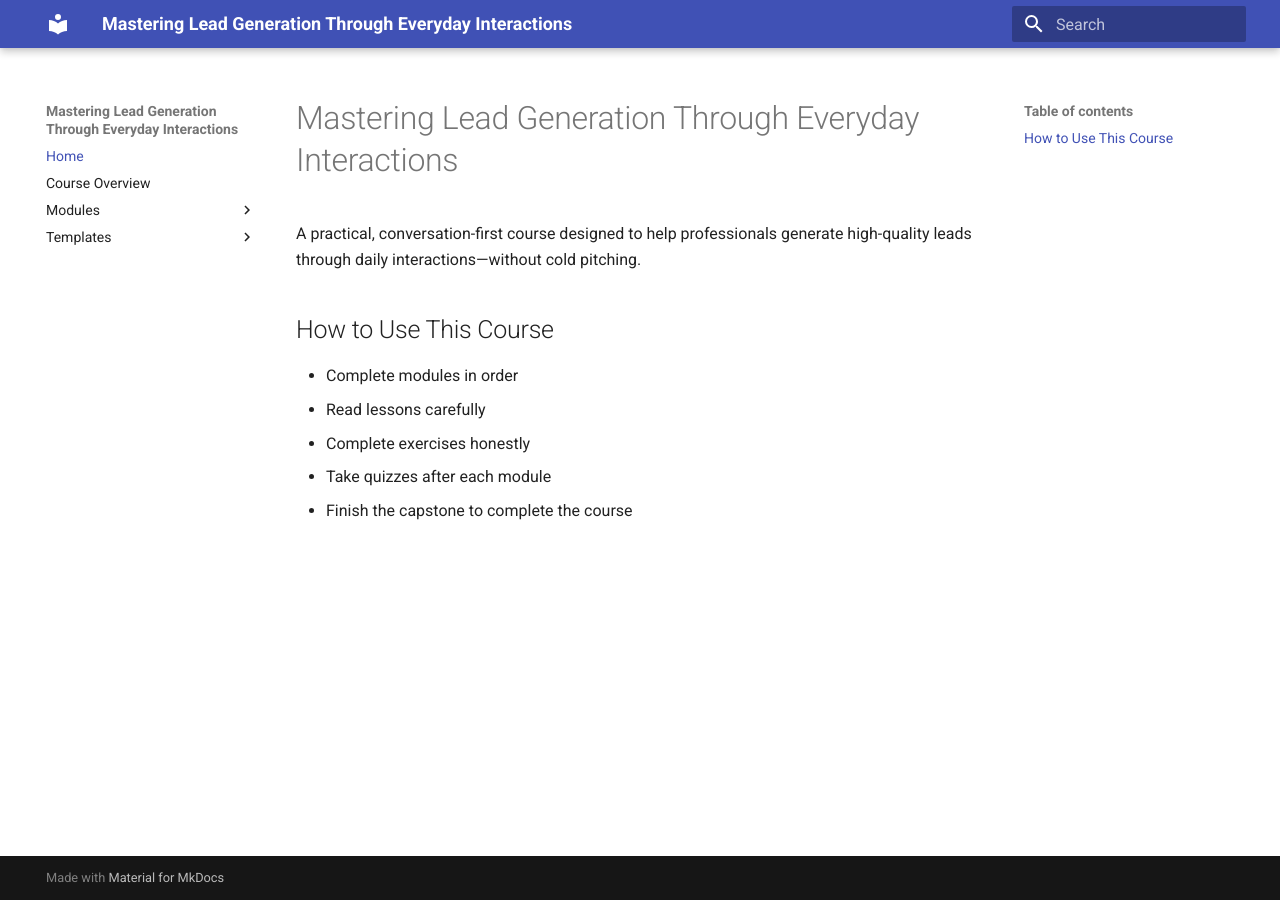
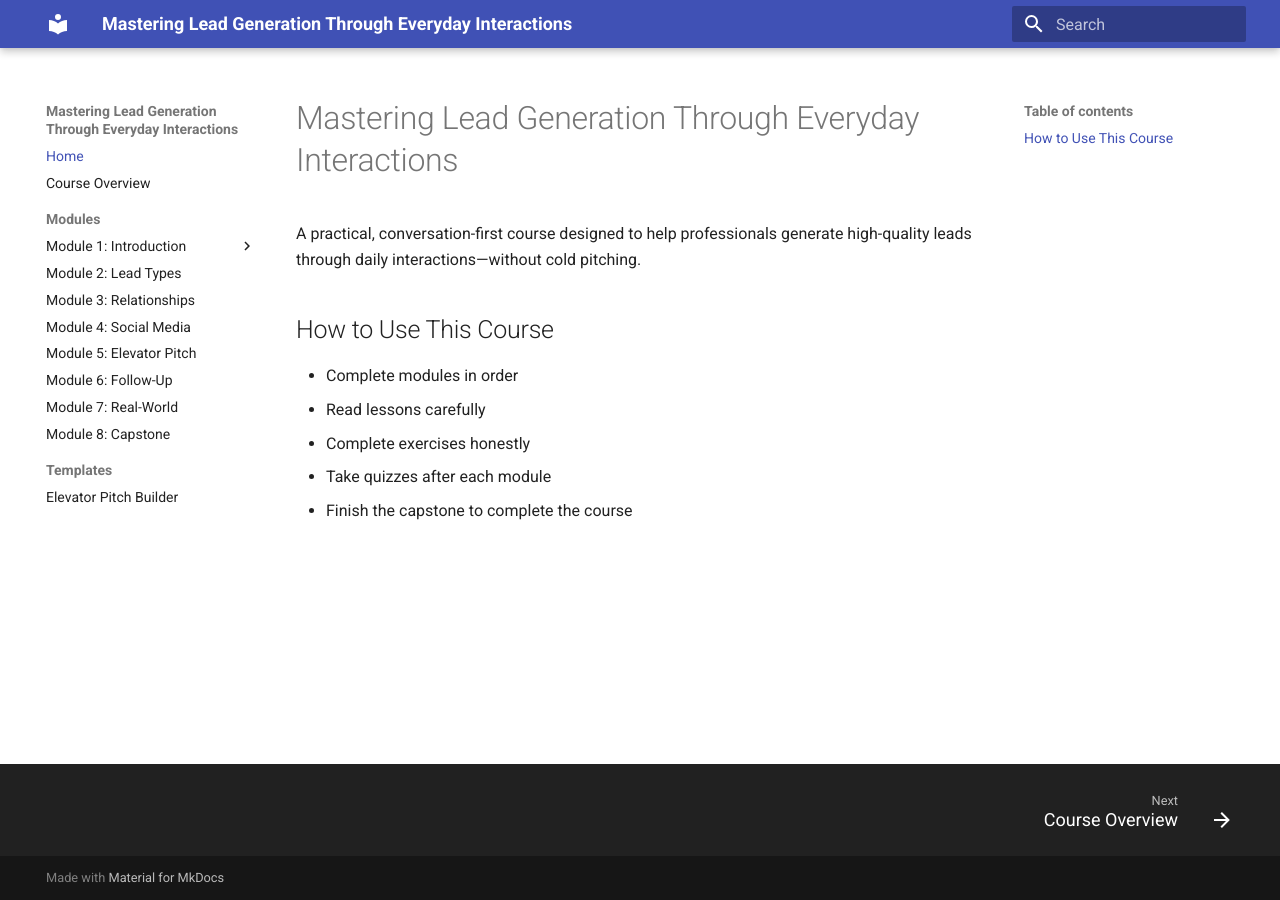
Before and after one commit to steveb520/network_ecourse, an MkDocs documentation site: the page built from mastering-lead-generation/README.md, in a window 1280 px wide. Built offline with MkDocs 1.6.1 and Material for MkDocs 9.7.7, drawn with Linux system fonts in a browser that asks for light colours.

Commit message:
Enhance mkdocs.yml with additional theme features
Add features to the Material theme configuration

```diff
--- a/mkdocs.yml
+++ b/mkdocs.yml
@@ -5,6 +5,11 @@ site_dir: _site
 
 theme:
   name: material
+  features:
+    - navigation.footer
+    - navigation.sections
+    - toc.follow
+
 nav:
   - Home: README.md
   - Course Overview: COURSE_OVERVIEW.md
```
